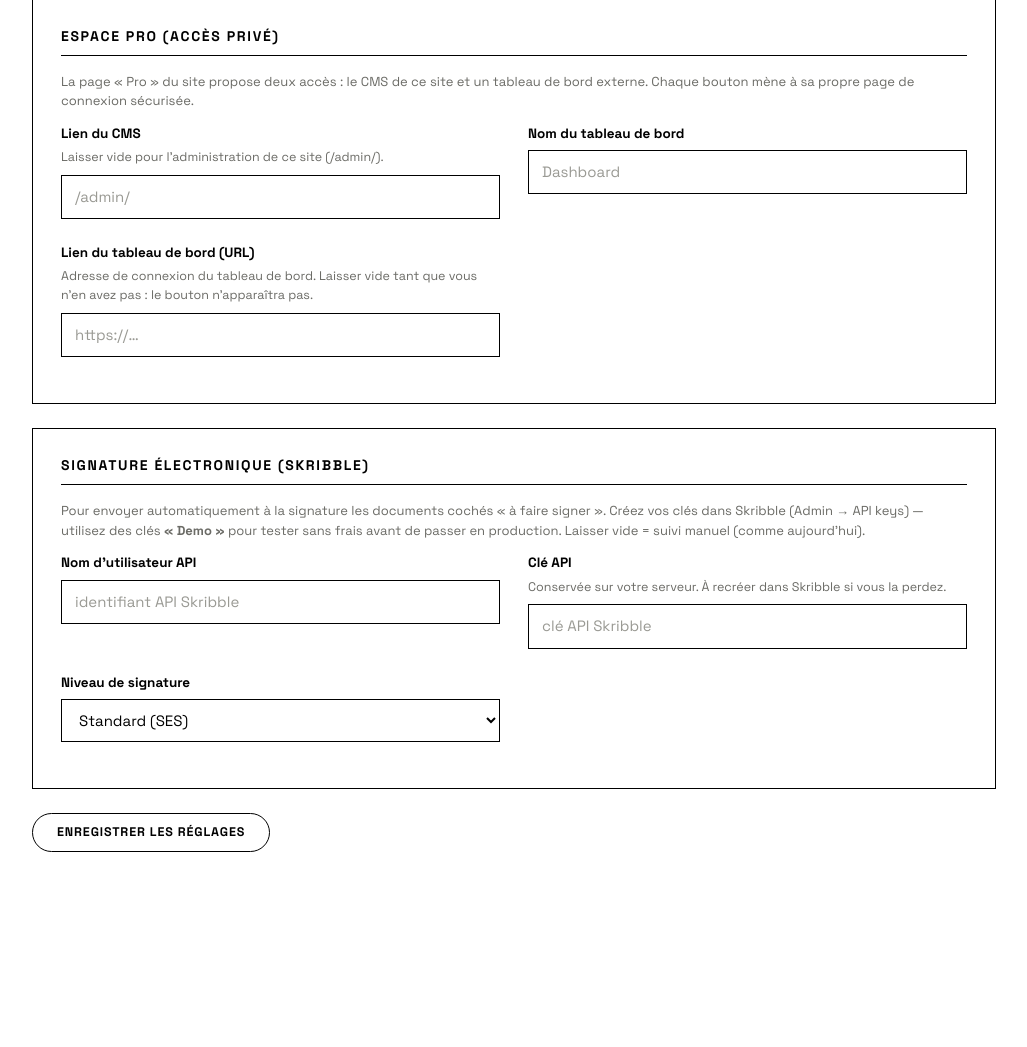
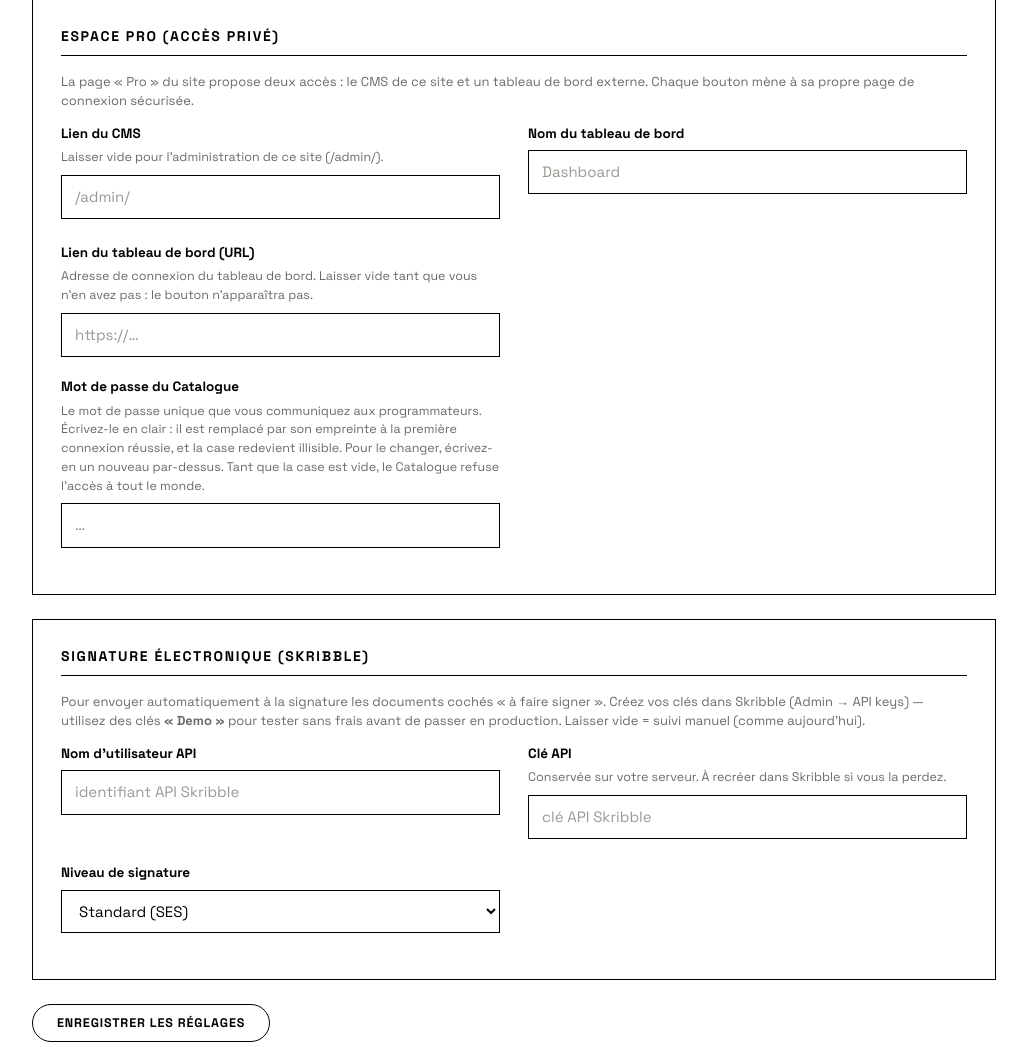
Before and after one commit to LeVoisinProd/le-voisin-site, a PHP site: page /admin/settings.php in a window 1280 px wide. Shown: the part 5453-6500 px from the top of the page, without its empty margins (244-1271 px from the left). Before the commit the page ends 6305 px from the top, so only its background shows below. Run offline with PHP 8.4, Linux system fonts and the light colour scheme; the visitor is signed in with stand-in values (Sample User, id 1); tables that the repository leaves empty or names only in its code hold one stand-in row (values such as "Sample post"); some libraries are stand-ins or nearby versions.

Commit message:
Catalogue : le champ du mot de passe dans les réglages
Pièce manquante de l'étape 2, et c'est la deuxième fois en deux jours que je
livre le lecteur sans l'écrivain. Hier le module n'était pas dans
Pages::MODULES, donc le CMS ne l'offrait pas ; aujourd'hui la clef n'était pas
dans la liste de settings.php, donc le champ n'existait nulle part.

Les deux endroits comptaient, et pas un seul : la liste blanche, sans quoi la
valeur ne s'enregistre même pas — settings.php ignore ce qu'elle ne connaît
pas —, et le formulaire, sans quoi il n'y a rien à remplir.

À retenir pour le prochain réglage : une clef, c'est trois endroits. La liste
blanche, le formulaire, et l'étiquette dans les deux fichiers admin.

L'aide dit ce qui surprendrait sinon : le mot de passe s'écrit en clair, il est
remplacé par son empreinte à la première connexion réussie, et la case redevient
illisible. Pour le changer on en écrit un nouveau par-dessus, on ne relit pas
l'ancien.

```diff
--- a/admin/settings.php
+++ b/admin/settings.php
@@ -42,6 +42,9 @@ $KEYS = [
     'form_infos_to', 'form_expenses_to', 'form_expenses_bexio', 'form_assoc_options',
     'yt_channel_id', 'mail_from', 'donate_url', 'linkedin_url', 'social_webhook',
     'pro_cms_url', 'pro_dashboard_url', 'pro_dashboard_label',
+    // [V42-CATALOGUE] Sans cette clef ici, le champ s'affiche et ne s'enregistre
+    // pas : la liste est fermée, et settings.php ignore ce qu'elle ne connaît pas.
+    'catalogue_password',
     'skribble_username', 'skribble_api_key', 'skribble_quality',
     'smtp_host', 'smtp_port', 'smtp_secure', 'smtp_user',
 ];
@@ -498,6 +501,19 @@ admin_top(ta('st_title'), 'settings');
       <?= field_wrap(ta('st_f_dash_label'), s_in('pro_dashboard_label', 'text', 'Dashboard')) ?>
       <?= field_wrap(ta('st_f_dash'), s_in('pro_dashboard_url', 'text', 'https://…'), ta('st_f_dash_h')) ?>
     </div>
+    <?php /* [V42-CATALOGUE] Le mot de passe du Catalogue.
+
+             Un seul, partagé, celui qu'on écrit dans un e-mail à un
+             programmateur. Il s'écrit ici en clair et il est remplacé par son
+             empreinte à la première connexion réussie — la case redevient
+             alors illisible, et c'est normal : pour changer le mot de passe on
+             en écrit un nouveau par-dessus, on ne relit pas l'ancien.
+
+             Tant que la case est vide, le Catalogue refuse tout le monde et le
+             dit sur sa page. Il ne s'ouvre jamais par omission. */ ?>
+    <div class="grid2">
+      <?= field_wrap(ta('st_f_cat'), s_in('catalogue_password', 'text', '…'), ta('st_f_cat_h')) ?>
+    </div>
   </div>
 
   <div class="panel" id="skribble">
--- a/app/i18n/admin.en.php
+++ b/app/i18n/admin.en.php
@@ -683,6 +683,8 @@ return [
     'st_f_cms_h'         => 'Leave empty for the administration of this site (/admin/).',
     'st_f_dash_label'    => 'Dashboard name',
     'st_f_dash'          => 'Dashboard link (URL)',
+    'st_f_cat'           => 'Catalogue password',
+    'st_f_cat_h'         => 'The single password you give to programmers. Type it in plain text: it is replaced by its fingerprint on the first successful login, and the field becomes unreadable. To change it, type a new one over it. While the field is empty, the Catalogue denies access to everyone.',
     'st_f_dash_h'        => 'Login address of the dashboard. Leave empty as long as you do not have one: the button will not appear.',
     'st_p_skribble'      => 'Electronic signature (Skribble)',
     'st_skr_h'           => 'To send documents ticked “to be signed” for signature automatically. Create your keys in Skribble (Admin → API keys) — use <strong>“Demo”</strong> keys to test free of charge before going into production. Leave empty = manual follow-up (as today).',
--- a/app/i18n/admin.fr.php
+++ b/app/i18n/admin.fr.php
@@ -691,6 +691,8 @@ return [
     'st_f_cms_h'         => 'Laisser vide pour l’administration de ce site (/admin/).',
     'st_f_dash_label'    => 'Nom du tableau de bord',
     'st_f_dash'          => 'Lien du tableau de bord (URL)',
+    'st_f_cat'           => 'Mot de passe du Catalogue',
+    'st_f_cat_h'         => 'Le mot de passe unique que vous communiquez aux programmateurs. Écrivez-le en clair : il est remplacé par son empreinte à la première connexion réussie, et la case redevient illisible. Pour le changer, écrivez-en un nouveau par-dessus. Tant que la case est vide, le Catalogue refuse l\'accès à tout le monde.',
     'st_f_dash_h'        => 'Adresse de connexion du tableau de bord. Laisser vide tant que vous n’en avez pas : le bouton n’apparaîtra pas.',
     'st_p_skribble'      => 'Signature électronique (Skribble)',
     'st_skr_h'           => 'Pour envoyer automatiquement à la signature les documents cochés « à faire signer ». Créez vos clés dans Skribble (Admin → API keys) — utilisez des clés <strong>« Demo »</strong> pour tester sans frais avant de passer en production. Laisser vide = suivi manuel (comme aujourd’hui).',
```
